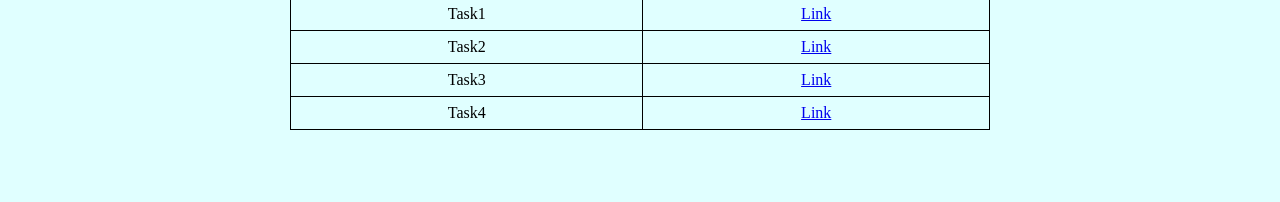
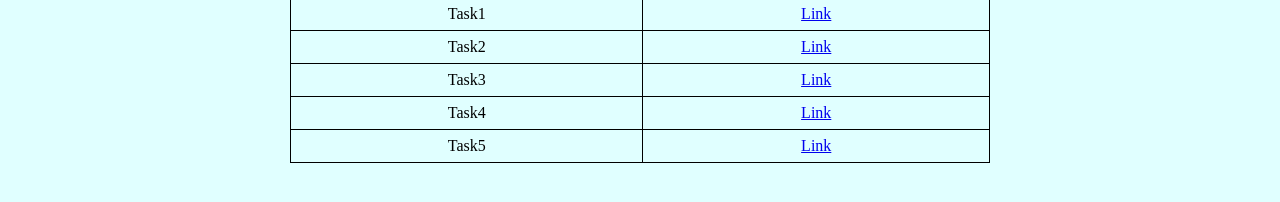
Before and after one commit to kaleshavali4346/MERN-tasks, a plain HTML site: page index.html in a window 1280 px wide. Shown: the part 116-318 px from the top of the page. Drawn offline with Linux system fonts and the light colour scheme.

Commit message:
Add files via upload

```diff
--- a/index.html
+++ b/index.html
@@ -50,6 +50,10 @@
                 <td>Task4</td>
                 <td><a href="Task4.html" target="_blank">Link</a></td>
             </tr>
+            <tr>
+                <td>Task5</td>
+                <td><a href="Task5.html" target="_blank">Link</a></td>
+            </tr>
         </tbody>
     </table>
 </body>
```
Also changed, not shown: Task5.html (added, +11 -0 lines).
